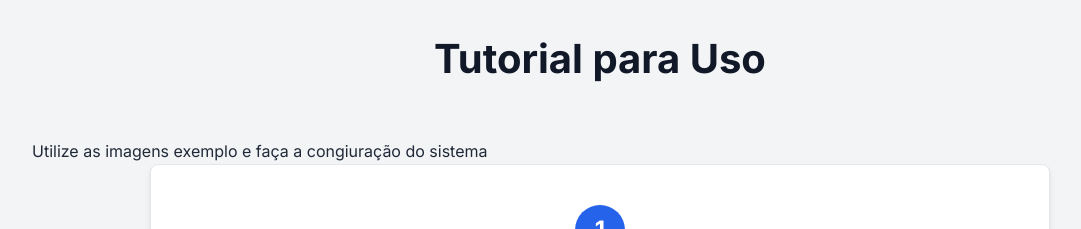
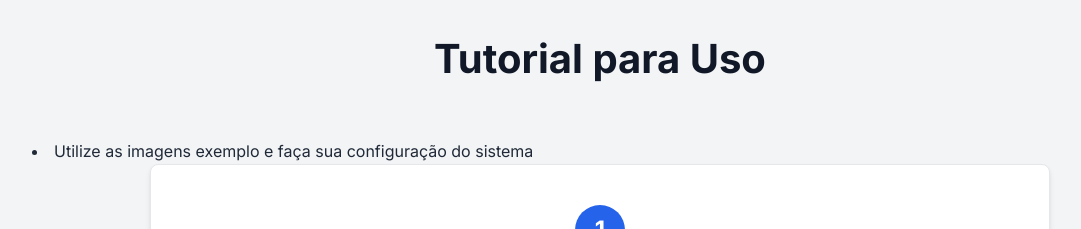
Before and after one commit to imation-gyn/imation-gyn.github.io, a React (Vite) app: page / in a window 1280 px wide. Shown: the part 2260-2489 px from the top of the page, without its empty margins (40-1121 px from the left). Built offline with nearby package versions, Linux system fonts and the light colour scheme.

Commit message:
Atualiza Tutorial de Uso, Instalador

```diff
--- a/src/components/Download.jsx
+++ b/src/components/Download.jsx
@@ -7,11 +7,11 @@ const Download = () => {
                 <h2>OpenErp NFSe - Grátis</h2>
                 <p>Rápido e Fácil de usar</p>
                 <div className="download-options">
-                    <a href="https://github.com/Gabriel-Mesq/imation/releases/download/v1.1.1.3/OpenErp-1.1.1.3-x86-Instalador.exe" className="btn-download-large">
+                    <a href="https://github.com/imation-gyn/imation-gyn.github.io/releases/download/Instalador-111-6/OpenErp-1.1.1.6-x86-Instalador.exe" className="btn-download-large">
                         <span className="icon">⬇️</span>
                         <span className="text">
                             <span className="label">Download para Windows</span>
-                            <span className="version">Versão 1.1.1.3 (32/64-bit)</span>
+                            <span className="version">Versão 1.1.1.x (32/64-bit)</span>
                         </span>
                     </a>
                 </div>
--- a/src/components/Tutorial.jsx
+++ b/src/components/Tutorial.jsx
@@ -5,7 +5,7 @@ const Tutorial = () => {
         <section id="tutorial" className="section tutorial">
             <div className="container">
                 <h2 className="section-title">Tutorial para Uso</h2>
-                <p>Utilize as imagens exemplo e faça a congiuração do sistema</p>
+                <li>Utilize as imagens exemplo e faça sua configuração do sistema</li>
                 <div className="tutorial-content">
                     <div className="step-card">
                         <div className="step-icon">1</div>
```
